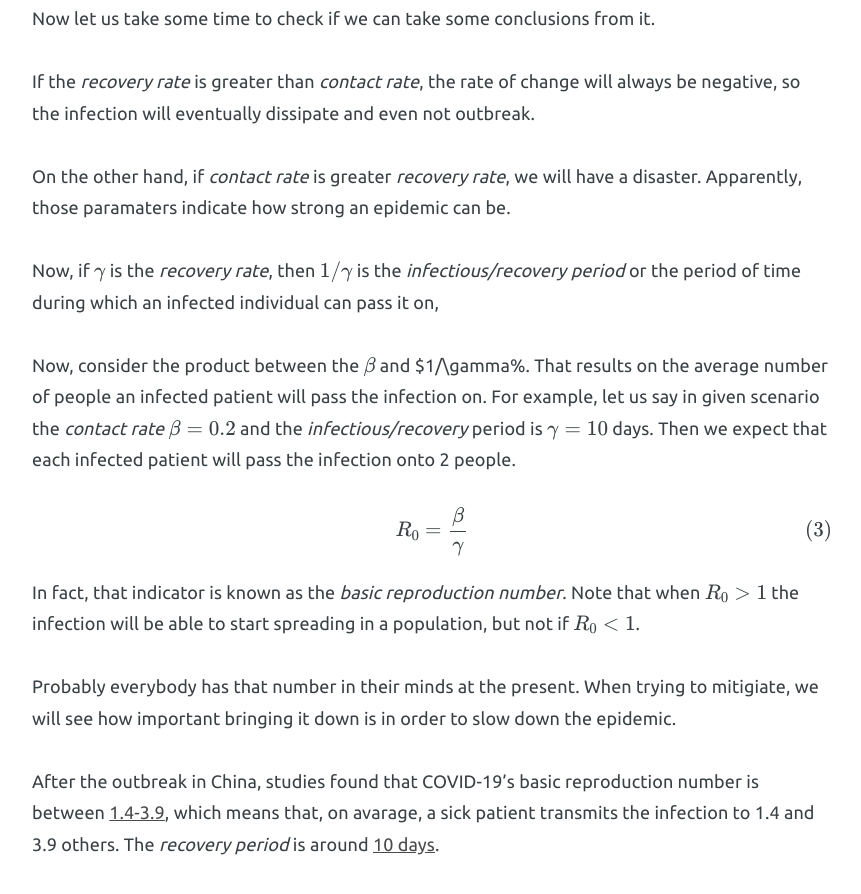
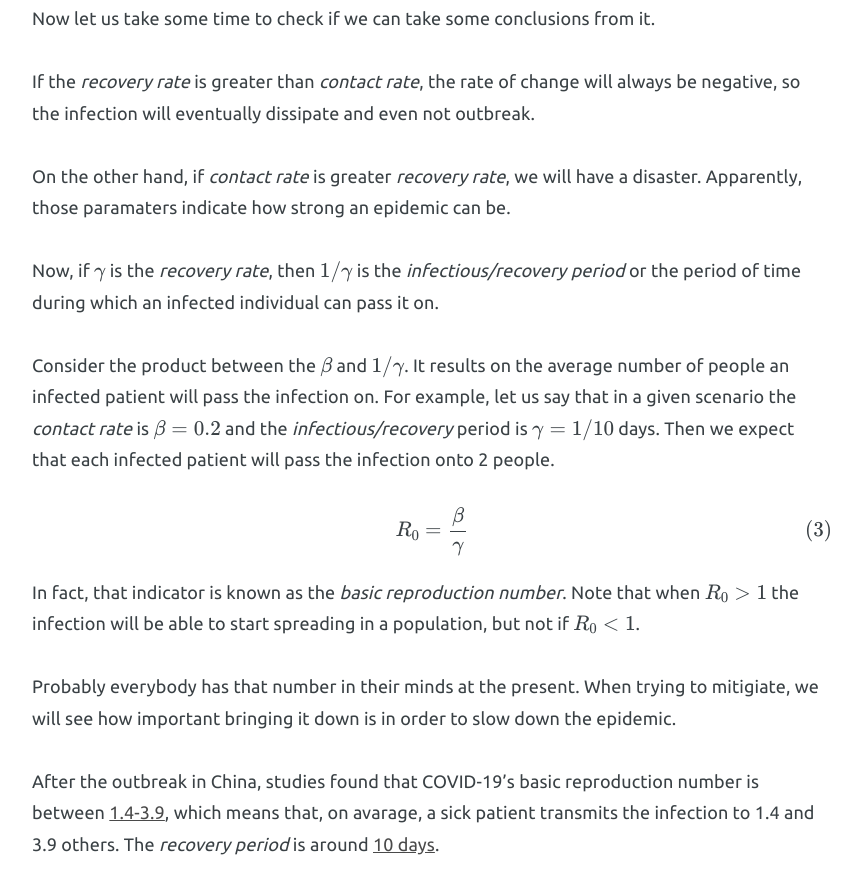
Before and after one commit to g4brielvs/g4brielvs.github.io, a Jekyll site: the page built from _posts/2020-03-13-why-is-coronavirus-all-about-mathematics.md, in a window 1280 px wide and 900 px high, scrolled down 2483 px. Shown: the top 894 px of the window, without its empty margins (208-1069 px from the left). Built offline with Jekyll 4.4.1, drawn with Linux system fonts in a browser that asks for light colours; nearby versions of some CDN libraries; formulas are drawn with MathJax 3; comment, search, counter and statistics services are not loaded.

Commit message:
Fix typo

```diff
--- a/_posts/2020-03-13-why-is-coronavirus-all-about-mathematics.md
+++ b/_posts/2020-03-13-why-is-coronavirus-all-about-mathematics.md
@@ -79,9 +79,9 @@ If the *recovery rate* is greater than *contact rate*, the rate of change will a
 
 On the other hand, if *contact rate* is greater *recovery rate*, we will have a disaster. Apparently, those paramaters indicate how strong an epidemic can be.
 
-Now, if $\gamma$ is the *recovery rate*, then $1/\gamma$ is the *infectious/recovery period* or the period of time during which an infected individual can pass it on,
+Now, if $\gamma$ is the *recovery rate*, then $1/\gamma$ is the *infectious/recovery period* or the period of time during which an infected individual can pass it on.
 
-Now, consider the product between the $\beta$ and $1/\gamma%. That results on the average number of people an infected patient will pass the infection on. For example, let us say in given scenario the *contact rate* $\beta = 0.2$ and the *infectious/recovery* period is $\gamma = 10$ days. Then we expect that each infected patient will pass the infection onto 2 people.
+Consider the product between the $\beta$ and $1/\gamma$. It results on the average number of people an infected patient will pass the infection on. For example, let us say that in a given scenario the *contact rate* is $\beta = 0.2$ and the *infectious/recovery* period is $\gamma = 1/10$ days. Then we expect that each infected patient will pass the infection onto 2 people.
 
 $$
 \begin{equation}
```
